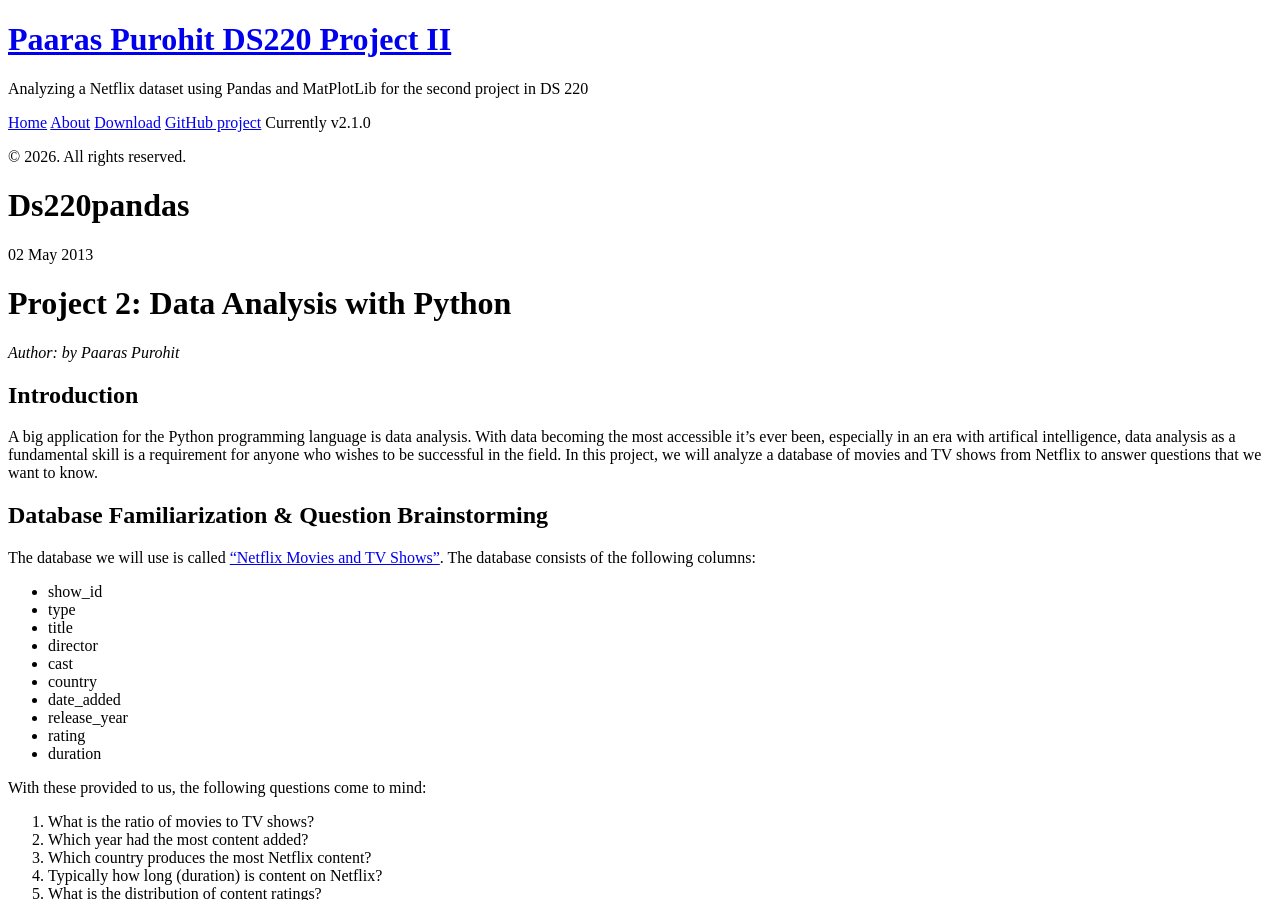
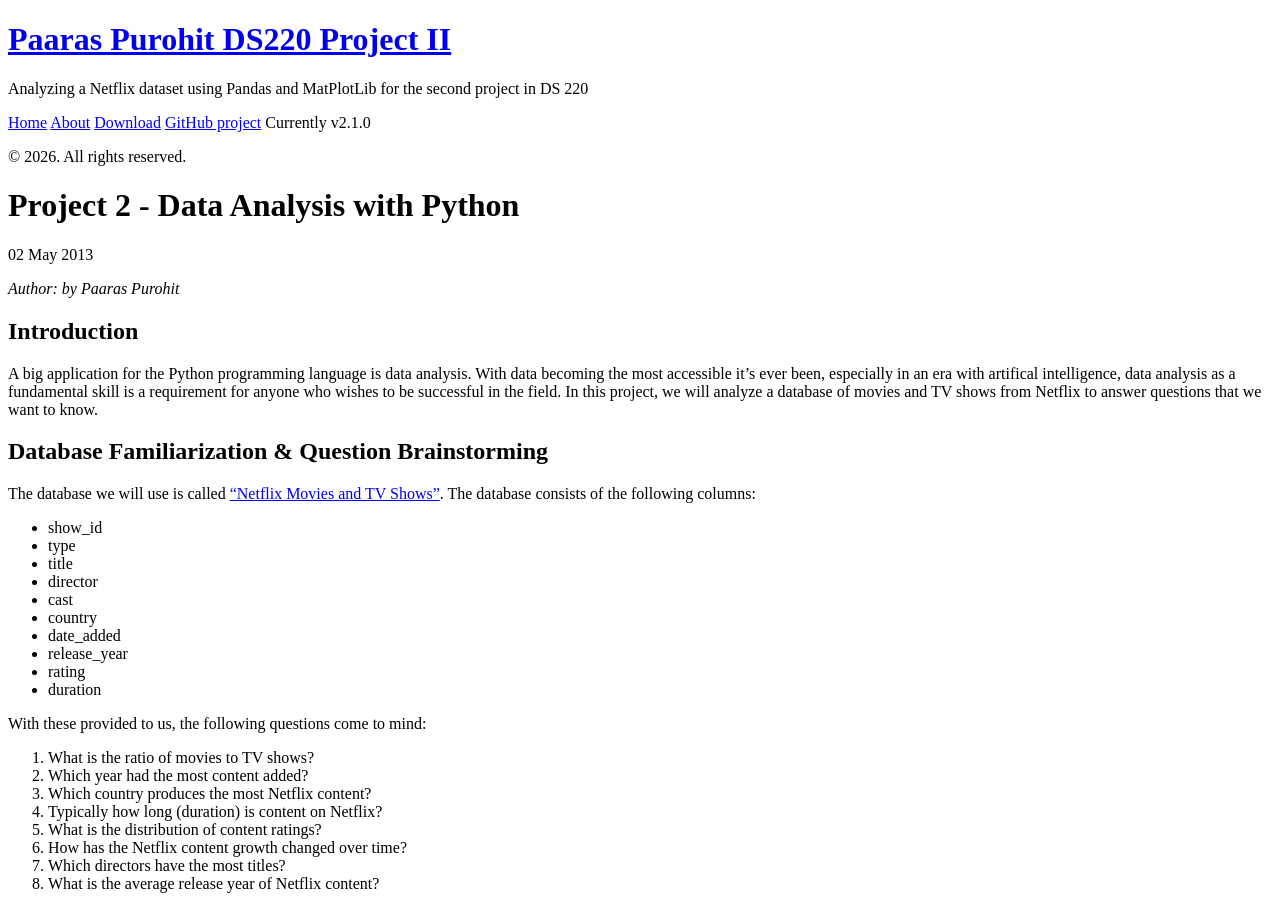
Before and after one commit to PaarasPurohit/purohitds220proj2, a Jekyll site: the page built from _posts/2013-05-02-ds220pandas.md, in a window 1280 px wide and 900 px high. Built offline with Jekyll 4.4.1, drawn with Linux system fonts in a browser that asks for light colours; our own code applies the rules of GitHub Pages for plain Markdown files; Markdown is read by kramdown in place of the engine named in the settings; part of the change alters nothing that is shown.

Commit message:
Add header to main notebook

```diff
--- a/_posts/2013-05-02-ds220pandas.md
+++ b/_posts/2013-05-02-ds220pandas.md
@@ -1,4 +1,7 @@
-# Project 2: Data Analysis with Python
+---
+layout: post
+title: Project 2 - Data Analysis with Python
+---
 
 *Author: by Paaras Purohit*
 
```
